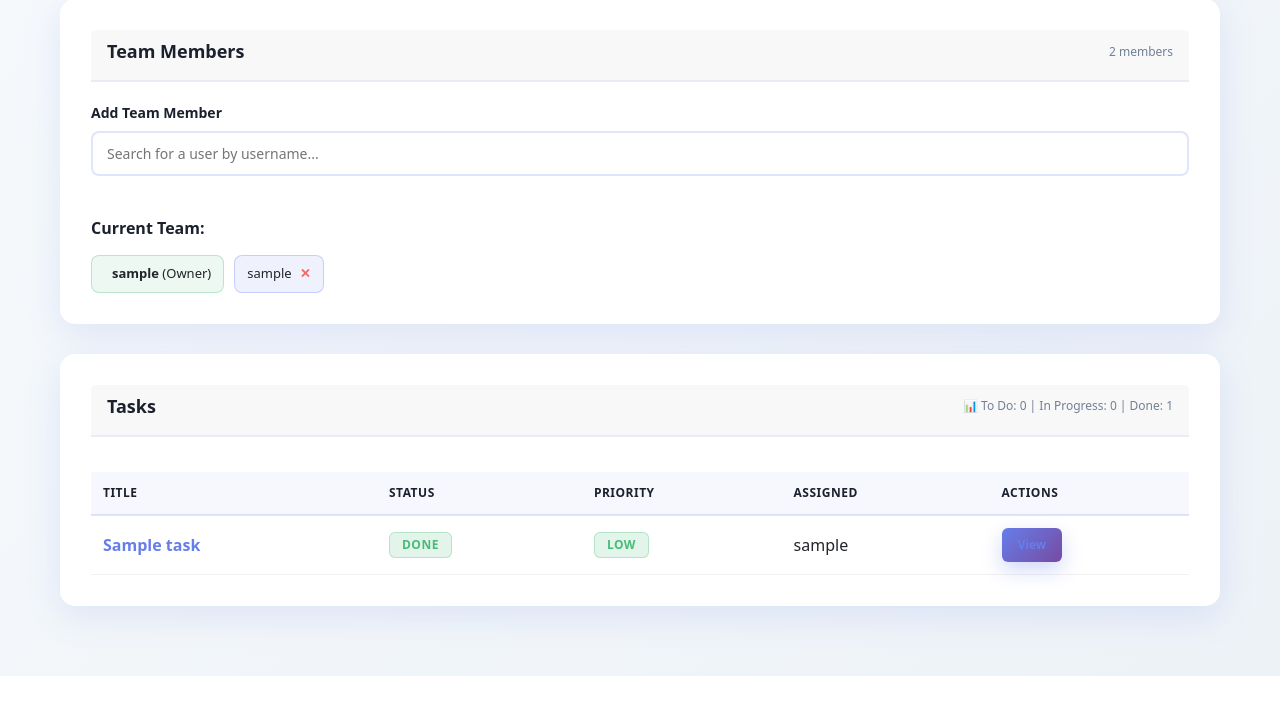
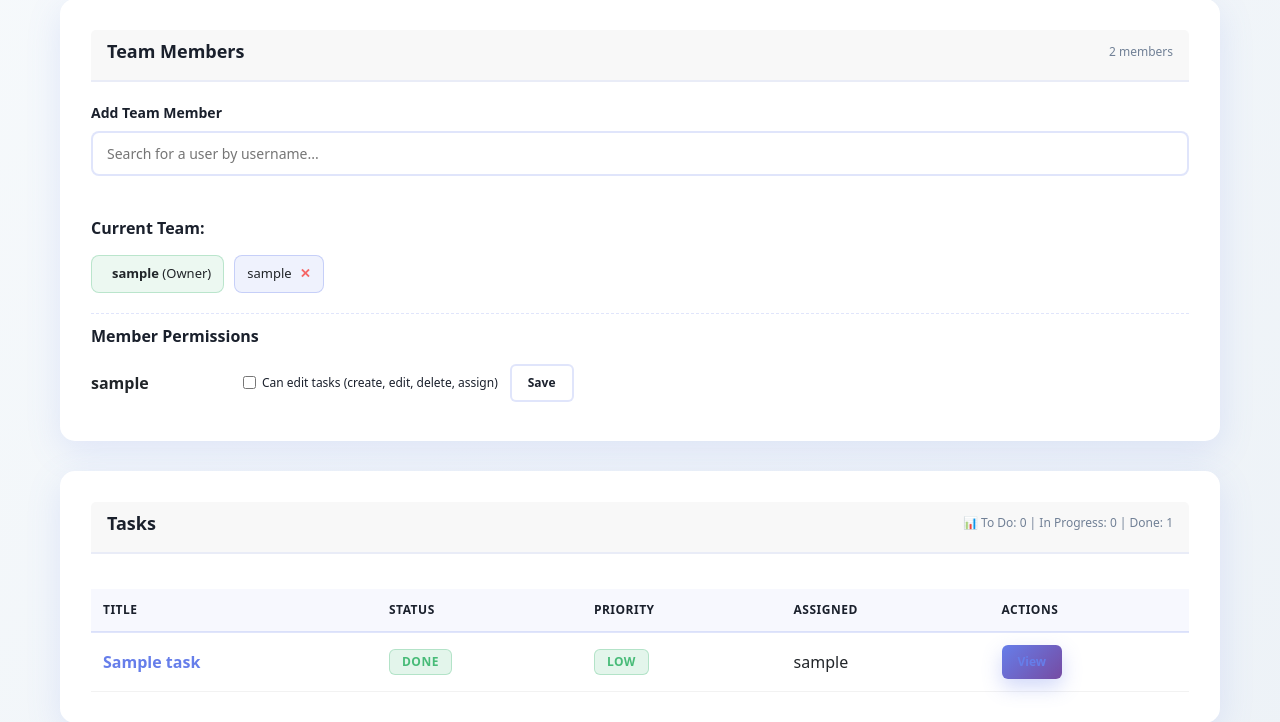
Before and after one commit to Loic1911635/CyberProjectManagementPlatform, a Flask app: page /project/1 in a window 1280 px wide. Shown: the part 324-1046 px from the top of the page. Before the commit the page ends 1000 px from the top, so only its background shows below. Run offline with Flask 3, Linux system fonts and the light colour scheme; a user stored in the database is signed in; tables that the repository leaves empty hold one stand-in row (values such as "Sample post"); some libraries are stand-ins or nearby versions.

Commit message:
Added permission system

```diff
--- a/project_dashboard/app.py
+++ b/project_dashboard/app.py
@@ -1,8 +1,8 @@
 from flask import Flask, render_template, redirect, url_for, flash, request, jsonify
 from flask_login import LoginManager, login_user, logout_user, login_required, current_user
 from flask_wtf.csrf import CSRFProtect
-from sqlalchemy import or_
-from models import db, User, Project, Task, Subtask
+from sqlalchemy import or_, inspect, text
+from models import db, User, Project, Task, Subtask, ProjectMemberPermission
 from forms import LoginForm, SignupForm, ProjectForm, TaskForm, AddMemberForm
 import os
 
@@ -21,6 +21,27 @@ login_manager.login_view = 'login'
 @login_manager.user_loader
 def load_user(user_id):
     return User.query.get(int(user_id))
+
+def is_project_member(project, user):
+    return project.user_id == user.id or user in project.members
+
+def get_member_permissions(project_id, user_id):
+    return ProjectMemberPermission.query.filter_by(project_id=project_id, user_id=user_id).first()
+
+def user_can_edit_tasks(project, user):
+    if project.user_id == user.id:
+        return True
+    if user not in project.members:
+        return False
+    permissions = get_member_permissions(project.id, user.id)
+    return bool(permissions and permissions.can_edit_tasks)
+
+def user_can_modify_task(task, user):
+    if task.project.user_id == user.id:
+        return True
+    if task.locked:
+        return False
+    return user_can_edit_tasks(task.project, user)
 
 @app.route('/login', methods=['GET', 'POST'])
 def login():
@@ -98,13 +119,26 @@ def create_project():
 @login_required
 def project_detail(project_id):
     project = Project.query.get_or_404(project_id)
-    if project.user_id != current_user.id and current_user not in project.members:
+    if not is_project_member(project, current_user):
         flash('Access denied.', 'danger')
         return redirect(url_for('dashboard'))
     tasks = project.tasks.order_by(Task.created_at.desc()).all()
     task_stats = {'todo': len([t for t in tasks if t.status == 'todo']), 'in_progress': len([t for t in tasks if t.status == 'in_progress']), 'done': len([t for t in tasks if t.status == 'done']), 'total': len(tasks)}
     form = AddMemberForm()
-    return render_template('project_detail.html', project=project, tasks=tasks, task_stats=task_stats, form=form)
+    member_permissions = {
+        perm.user_id: perm
+        for perm in ProjectMemberPermission.query.filter_by(project_id=project.id).all()
+    }
+    return render_template(
+        'project_detail.html',
+        project=project,
+        tasks=tasks,
+        task_stats=task_stats,
+        form=form,
+        is_owner=(project.user_id == current_user.id),
+        can_edit_tasks=user_can_edit_tasks(project, current_user),
+        member_permissions=member_permissions,
+    )
 
 @app.route('/project/<int:project_id>/edit', methods=['GET', 'POST'])
 @login_required
@@ -141,7 +175,10 @@ def delete_project(project_id):
 @login_required
 def create_task(project_id):
     project = Project.query.get_or_404(project_id)
-    if project.user_id != current_user.id:
+    if not is_project_member(project, current_user):
+        flash('Access denied.', 'danger')
+        return redirect(url_for('dashboard'))
+    if not user_can_edit_tasks(project, current_user):
         flash('Access denied.', 'danger')
         return redirect(url_for('dashboard'))
     form = TaskForm()
@@ -164,24 +201,40 @@ def create_task(project_id):
             db.session.commit()
             flash('Task created!', 'success')
             return redirect(url_for('task_detail', task_id=task.id))
-    return render_template('task_form.html', form=form, project=project, title='Create Task')
+    return render_template(
+        'task_form.html',
+        form=form,
+        project=project,
+        title='Create Task',
+        can_edit_tasks=user_can_edit_tasks(project, current_user),
+    )
 
 @app.route('/task/<int:task_id>')
 @login_required
 def task_detail(task_id):
     task = Task.query.get_or_404(task_id)
-    if task.project.user_id != current_user.id and current_user not in task.project.members:
+    if not is_project_member(task.project, current_user):
         flash('Access denied.', 'danger')
         return redirect(url_for('dashboard'))
     subtasks_list = task.subtasks.all()
     completion = task.get_completion_percentage()
-    return render_template('task_detail.html', task=task, subtasks_list=subtasks_list, completion=completion)
+    return render_template(
+        'task_detail.html',
+        task=task,
+        subtasks_list=subtasks_list,
+        completion=completion,
+        can_edit_tasks=user_can_modify_task(task, current_user),
+        is_owner=(task.project.user_id == current_user.id),
+    )
 
 @app.route('/task/<int:task_id>/edit', methods=['GET', 'POST'])
 @login_required
 def edit_task(task_id):
     task = Task.query.get_or_404(task_id)
-    if task.project.user_id != current_user.id:
+    if not is_project_member(task.project, current_user):
+        flash('Access denied.', 'danger')
+        return redirect(url_for('dashboard'))
+    if not user_can_modify_task(task, current_user):
         flash('Access denied.', 'danger')
         return redirect(url_for('dashboard'))
     form = TaskForm(obj=task)
@@ -199,13 +252,32 @@ def edit_task(task_id):
         db.session.commit()
         flash('Task updated!', 'success')
         return redirect(url_for('task_detail', task_id=task.id))
-    return render_template('task_form.html', form=form, project=task.project, title='Edit Task', task=task)
+    return render_template(
+        'task_form.html',
+        form=form,
+        project=task.project,
+        title='Edit Task',
+        task=task,
+        can_edit_tasks=user_can_edit_tasks(task.project, current_user),
+    )
+
+@app.route('/task/<int:task_id>/lock', methods=['POST'])
+@login_required
+def toggle_task_lock(task_id):
+    task = Task.query.get_or_404(task_id)
+    if task.project.user_id != current_user.id:
+        flash('Access denied.', 'danger')
+        return redirect(url_for('dashboard'))
+    task.locked = not task.locked
+    db.session.commit()
+    flash('Task locked.' if task.locked else 'Task unlocked.', 'info')
+    return redirect(url_for('task_detail', task_id=task.id))
 
 @app.route('/task/<int:task_id>/status/<new_status>', methods=['POST'])
 @login_required
 def change_task_status(task_id, new_status):
     task = Task.query.get_or_404(task_id)
-    if task.project.user_id != current_user.id:
+    if not user_can_modify_task(task, current_user):
         return jsonify({'error': 'Access denied'}), 403
     if new_status not in ['todo', 'in_progress', 'done']:
         return jsonify({'error': 'Invalid status'}), 400
@@ -218,7 +290,7 @@ def change_task_status(task_id, new_status):
 @login_required
 def delete_task(task_id):
     task = Task.query.get_or_404(task_id)
-    if task.project.user_id != current_user.id:
+    if not user_can_modify_task(task, current_user):
         flash('Access denied.', 'danger')
         return redirect(url_for('dashboard'))
     project_id = task.project_id
@@ -231,7 +303,7 @@ def delete_task(task_id):
 @login_required
 def add_subtask(task_id):
     task = Task.query.get_or_404(task_id)
-    if task.project.user_id != current_user.id:
+    if not user_can_modify_task(task, current_user):
         flash('Access denied.', 'danger')
         return redirect(url_for('dashboard'))
     title = request.form.get('title', '').strip()
@@ -249,7 +321,7 @@ def add_subtask(task_id):
 def toggle_subtask(subtask_id):
     subtask = Subtask.query.get_or_404(subtask_id)
     task = subtask.task
-    if task.project.user_id != current_user.id:
+    if not user_can_modify_task(task, current_user):
         flash('Access denied.', 'danger')
         return redirect(url_for('dashboard'))
     subtask.completed = not subtask.completed
@@ -263,7 +335,7 @@ def toggle_subtask(subtask_id):
 def delete_subtask(subtask_id):
     subtask = Subtask.query.get_or_404(subtask_id)
     task = subtask.task
-    if task.project.user_id != current_user.id:
+    if not user_can_modify_task(task, current_user):
         flash('Access denied.', 'danger')
         return redirect(url_for('dashboard'))
     task_id = task.id
@@ -300,8 +372,37 @@ def add_member(project_id):
         flash(f'{user.username} is already a member.', 'info')
     else:
         project.members.append(user)
-        db.session.commit()
-        flash(f'✅ {user.username} added to project!', 'success')
+    permissions = get_member_permissions(project.id, user.id)
+    if permissions is None:
+        permissions = ProjectMemberPermission(project_id=project.id, user_id=user.id)
+        db.session.add(permissions)
+    db.session.commit()
+    flash(f'✅ {user.username} added to project!', 'success')
+    return redirect(url_for('project_detail', project_id=project.id))
+
+@app.route('/project/<int:project_id>/member/<int:user_id>/permissions', methods=['POST'])
+@login_required
+def update_member_permissions(project_id, user_id):
+    project = Project.query.get_or_404(project_id)
+    if project.user_id != current_user.id:
+        flash('Access denied.', 'danger')
+        return redirect(url_for('dashboard'))
+    if user_id == project.user_id:
+        flash('Project owner permissions cannot be changed.', 'warning')
+        return redirect(url_for('project_detail', project_id=project.id))
+    user = User.query.get_or_404(user_id)
+    if user not in project.members:
+        flash('User is not a project member.', 'danger')
+        return redirect(url_for('project_detail', project_id=project.id))
+    permissions = get_member_permissions(project.id, user.id)
+    if permissions is None:
+        permissions = ProjectMemberPermission(project_id=project.id, user_id=user.id)
+        db.session.add(permissions)
+    permissions.can_edit_tasks = bool(request.form.get('can_edit_tasks'))
+    permissions.can_create_tasks = permissions.can_edit_tasks
+    permissions.can_assign_tasks = permissions.can_edit_tasks
+    db.session.commit()
+    flash(f'Permissions updated for {user.username}.', 'success')
     return redirect(url_for('project_detail', project_id=project.id))
 
 @app.route('/project/<int:project_id>/remove-member/<int:user_id>', methods=['POST'])
@@ -314,12 +415,20 @@ def remove_member(project_id, user_id):
     user = User.query.get_or_404(user_id)
     if user in project.members:
         project.members.remove(user)
+        permissions = get_member_permissions(project.id, user.id)
+        if permissions is not None:
+            db.session.delete(permissions)
         db.session.commit()
         flash(f'{user.username} removed from project.', 'success')
     return redirect(url_for('project_detail', project_id=project.id))
 
 with app.app_context():
     db.create_all()
+    inspector = inspect(db.engine)
+    task_columns = [column['name'] for column in inspector.get_columns('tasks')]
+    if 'locked' not in task_columns:
+        db.session.execute(text('ALTER TABLE tasks ADD COLUMN locked BOOLEAN DEFAULT 0'))
+        db.session.commit()
     print('✅ Database ready!')
 
 if __name__ == '__main__':
--- a/project_dashboard/templates/project_detail.html
+++ b/project_dashboard/templates/project_detail.html
@@ -259,6 +259,42 @@
         transform: scale(1.2);
     }
 
+    .permissions-card {
+        margin-top: 20px;
+        padding-top: 10px;
+        border-top: 1px dashed rgba(102, 126, 234, 0.2);
+    }
+
+    .permissions-row {
+        display: flex;
+        flex-wrap: wrap;
+        align-items: center;
+        gap: 12px;
+        padding: 8px 0;
+        border-bottom: 1px dashed rgba(102, 126, 234, 0.1);
+    }
+
+    .permissions-row:last-child {
+        border-bottom: none;
+    }
+
+    .permissions-name {
+        font-weight: 600;
+        min-width: 140px;
+    }
+
+    .permissions-row label {
+        display: inline-flex;
+        align-items: center;
+        gap: 6px;
+        margin: 0;
+        font-size: 12px;
+        font-weight: 500;
+    }
+
+    .permissions-row input[type="checkbox"] {
+        margin: 0;
+    }
     .task-table {
         width: 100%;
         border-collapse: collapse;
@@ -332,10 +368,12 @@
             {% endif %}
         </div>
         <div class="header-actions">
-            {% if project.user_id == current_user.id %}
+            {% if can_edit_tasks %}
             <a href="{{ url_for('create_task', project_id=project.id) }}" class="btn">
                 <i class="fas fa-plus"></i> New Task
             </a>
+            {% endif %}
+            {% if is_owner %}
             <a href="{{ url_for('edit_project', project_id=project.id) }}" class="btn btn-secondary">
                 <i class="fas fa-edit"></i> Edit
             </a>
@@ -357,7 +395,7 @@
         </div>
 
         <!-- Add Member Form -->
-        {% if project.user_id == current_user.id %}
+        {% if is_owner %}
         <div class="form-group">
             <label for="member-search">Add Team Member</label>
             <div class="search-input-wrapper" style="position: relative;">
@@ -381,7 +419,7 @@
                 {% for member in project.members %}
                 <div class="member-item">
                     <span>{{ member.username }}</span>
-                    {% if project.user_id == current_user.id %}
+                    {% if is_owner %}
                         <form method="POST" action="{{ url_for('remove_member', project_id=project.id, user_id=member.id) }}" style="display: inline;" onsubmit="return confirm('Remove {{ member.username }} from project?');">
                             <input type="hidden" name="csrf_token" value="{{ csrf_token() }}">
                             <button type="submit" class="member-remove-btn" title="Remove member">
@@ -392,6 +430,23 @@
                 </div>
                 {% endfor %}
             </div>
+            {% if is_owner and project.members %}
+            <div class="permissions-card">
+                <div style="font-weight: 600; margin-bottom: 8px; color: var(--text-dark);">Member Permissions</div>
+                {% for member in project.members %}
+                {% set perms = member_permissions.get(member.id) %}
+                <form method="POST" action="{{ url_for('update_member_permissions', project_id=project.id, user_id=member.id) }}" class="permissions-row">
+                    <input type="hidden" name="csrf_token" value="{{ csrf_token() }}">
+                    <span class="permissions-name">{{ member.username }}</span>
+                    <label>
+                        <input type="checkbox" name="can_edit_tasks" {% if perms and perms.can_edit_tasks %}checked{% endif %}>
+                        Can edit tasks (create, edit, delete, assign)
+                    </label>
+                    <button type="submit" class="btn btn-secondary btn-sm">Save</button>
+                </form>
+                {% endfor %}
+            </div>
+            {% endif %}
         </div>
     </div>
 
@@ -420,6 +475,9 @@
                 <tr>
                     <td>
                         <a href="{{ url_for('task_detail', task_id=task.id) }}">{{ task.title }}</a>
+                        {% if task.locked %}
+                        <i class="fas fa-lock" title="Locked" style="margin-left: 6px; color: var(--danger);"></i>
+                        {% endif %}
                     </td>
                     <td>
                         {% if task.status == 'todo' %}
@@ -450,7 +508,7 @@
         {% else %}
         <p style="color: var(--text-muted); text-align: center; padding: 20px;">
             <i class="fas fa-inbox"></i> No tasks yet.
-            {% if project.user_id == current_user.id %}
+            {% if can_edit_tasks %}
                 <a href="{{ url_for('create_task', project_id=project.id) }}" style="color: var(--primary); text-decoration: none; font-weight: 600;">Create one</a>!
             {% endif %}
         </p>
@@ -458,7 +516,7 @@
     </div>
 </div>
 
-{% if project.user_id == current_user.id %}
+{% if is_owner %}
 <!-- Hidden form for member addition -->
 <form method="POST" id="add-member-form" action="{{ url_for('add_member', project_id=project.id) }}" style="display: none;">
     <input type="hidden" name="csrf_token" value="{{ csrf_token() }}">
```
Also changed, not shown: project_dashboard/models.py (+14 -0 lines), project_dashboard/templates/task_detail.html (+22 -5 lines). Lines whose indentation alone changed are shown as unchanged.
